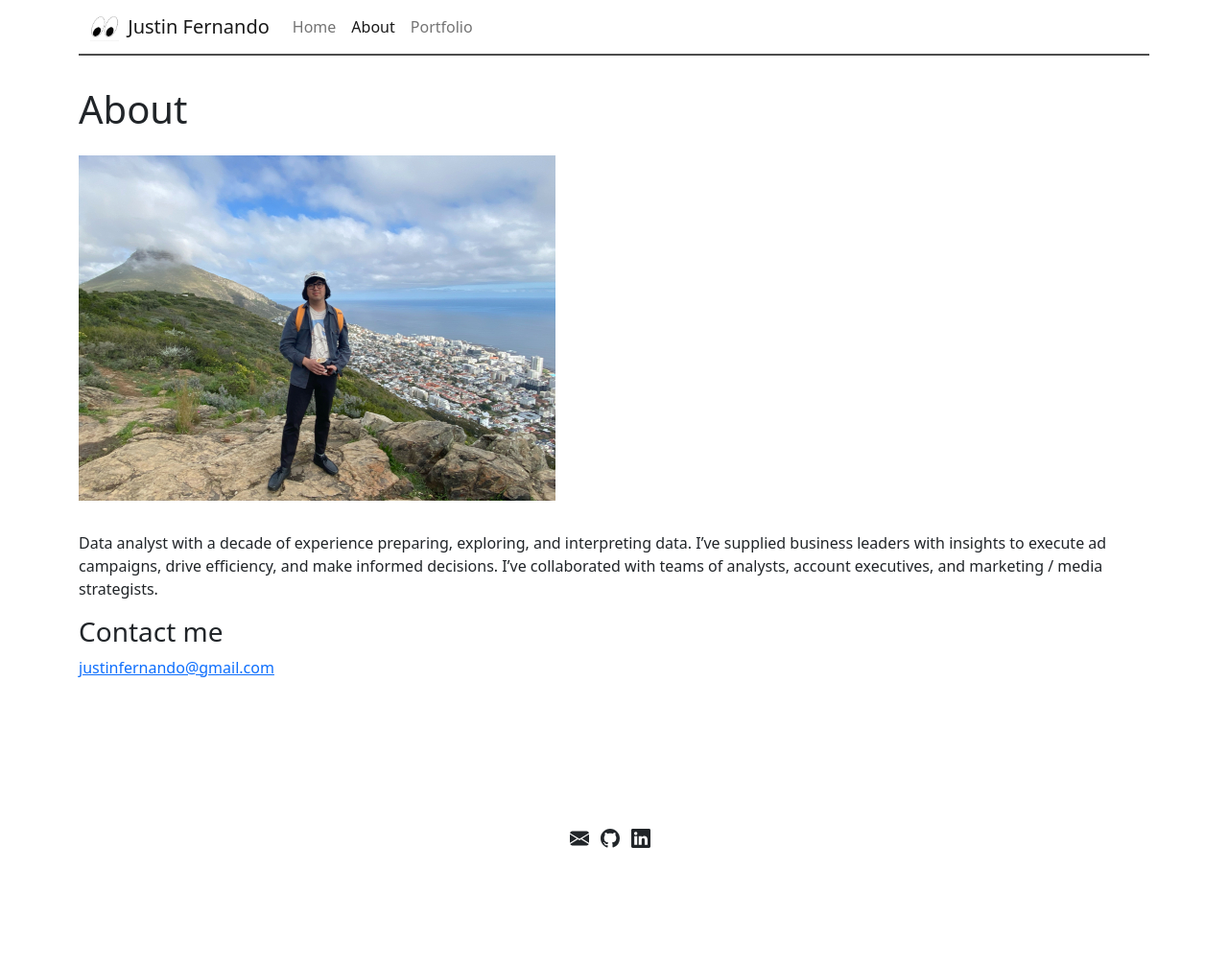
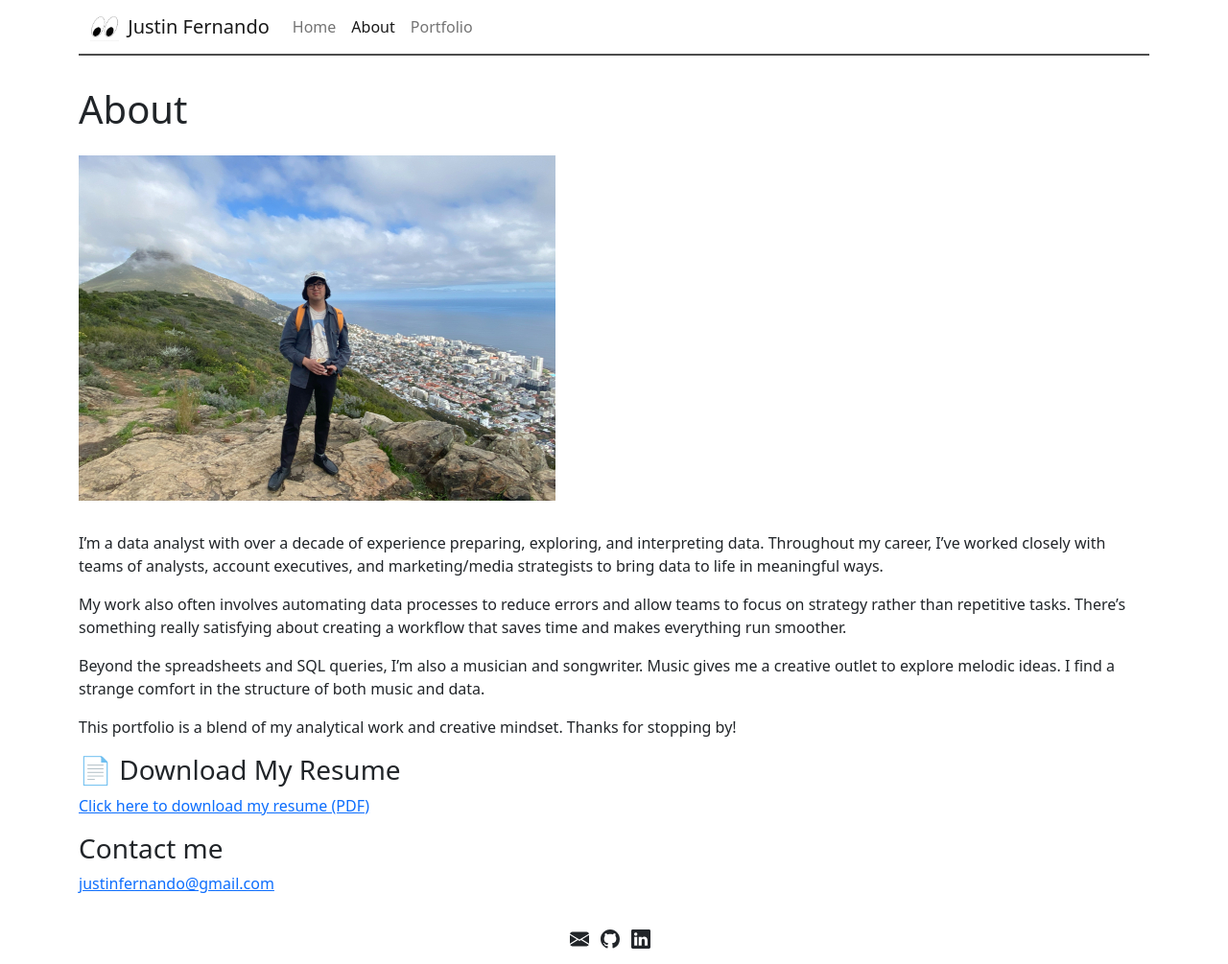
Before and after one commit to jfernando-work/jfernando-work.github.io, a Jekyll site: the page built from about.md, in a window 1280 px wide. Shown: the whole page at 96% size. Built offline with Jekyll 4.4.1, drawn with Linux system fonts in a browser that asks for light colours; before the commit the page ends 900 px from its top, so only the background shows below that.

Commit message:
add resume, update about me write up

```diff
--- a/about.md
+++ b/about.md
@@ -6,7 +6,17 @@ permalink: /about/
 
 ![about me]({{site.baseurl}}/assets/images/aboutme.jpg)
 
-Data analyst with a decade of experience preparing, exploring, and interpreting data. I've supplied business leaders with insights to execute ad campaigns, drive efficiency, and make informed decisions. I've collaborated with teams of analysts, account executives, and marketing / media strategists.
+I'm a data analyst with over a decade of experience preparing, exploring, and interpreting data. Throughout my career, I’ve worked closely with teams of analysts, account executives, and marketing/media strategists to bring data to life in meaningful ways.
+
+My work also often involves automating data processes to reduce errors and allow teams to focus on strategy rather than repetitive tasks. There’s something really satisfying about creating a workflow that saves time and makes everything run smoother.
+
+Beyond the spreadsheets and SQL queries, I’m also a musician and songwriter. Music gives me a creative outlet to explore melodic ideas. I find a strange comfort in the structure of both music and data.
+
+This portfolio is a blend of my analytical work and creative mindset. Thanks for stopping by!
+
+### 📄 Download My Resume
+
+[Click here to download my resume (PDF)]({{ site.baseurl }}/assets/docs/JustinFernando-Resume.pdf)
 
 ### Contact me
 
```
Also changed, not shown: 1 other file.
